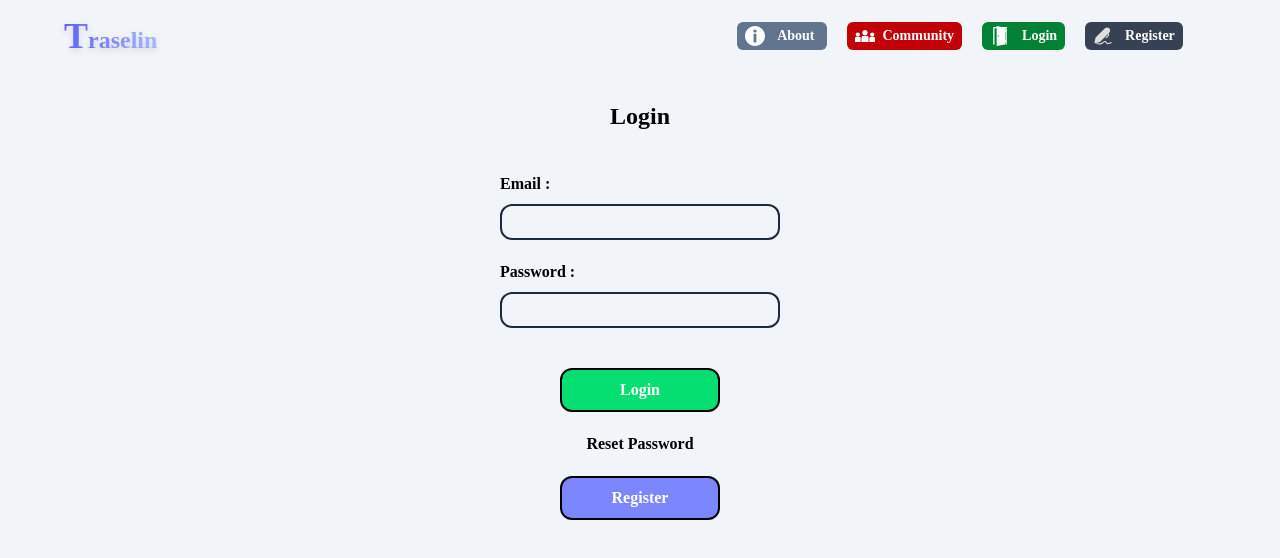
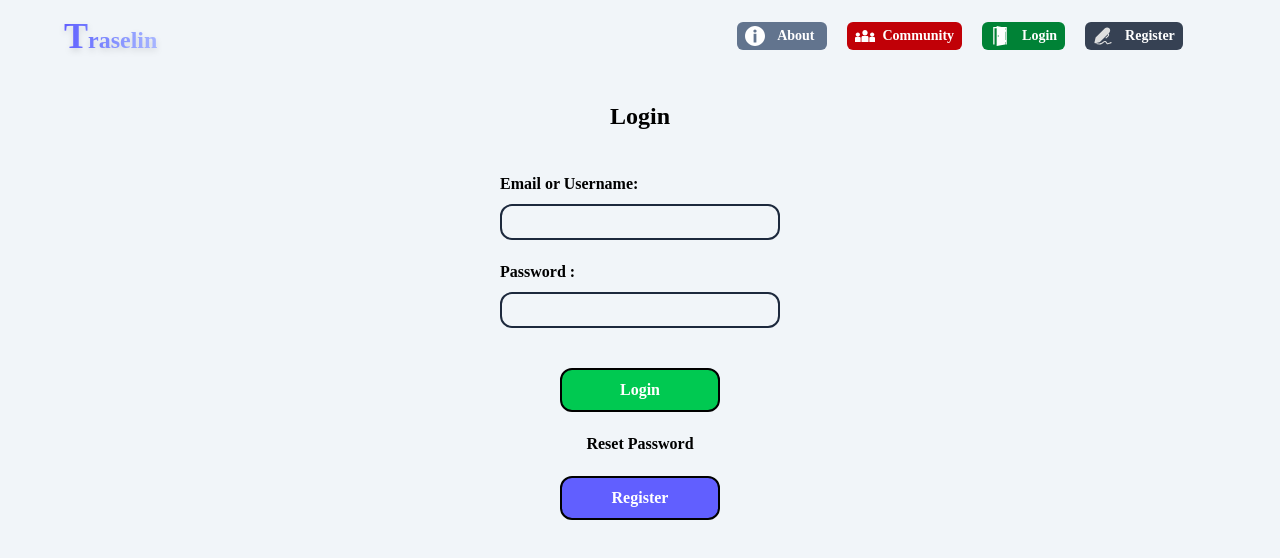
Before and after one commit to eilinseth/Traselin, a React (Vite) app in the folder front/: page /login in a window 1280 px wide. Shown: the top 558 px of the page. Built offline with nearby package versions, Linux system fonts and the light colour scheme; what webfontloader would draw is missing.

Commit message:
integrasi fitur login dengan api , tapi belum set sesi

```diff
--- a/front/src/App.tsx
+++ b/front/src/App.tsx
@@ -2,13 +2,15 @@ import './style/App.css';
 import Navbar from './components/Navbar';
 import SwitchButton from './components/SwitchButton';
 import MyRoutes from './routes';
+import { useState } from 'react';
 
 
 function App() {
+  const [isLogin,setIsLogin] = useState(false)
   return (
     <div className="w-dvw min-h-screen font-[Raleway] bg-gray-100 relative z-0 ">
-      <Navbar />
-      <MyRoutes />
+      <Navbar isLogin={isLogin}  />
+      <MyRoutes isLogin={isLogin} setLogin={() => setIsLogin(!isLogin)}/>
       <SwitchButton />
     </div>
   );
--- a/front/src/api/Login/index.ts
+++ b/front/src/api/Login/index.ts
@@ -1,16 +1,22 @@
 import axios from "axios";
 import { LoginBody } from "../../types";
 
-const Login = async(data:LoginBody):Promise<void> => {
+export const userLogin = async(data:LoginBody):Promise<void> => {
     try{
-        await axios({
+
+        const res = await axios({
             method : "POST",
             url : "http://localhost:8080/login",
-            data
+            data ,
+            headers : {
+                "Content-Type" : "application/json"
+            }
         })
-    }catch(error){
-        throw new Error(`${error}`)
+
+        return res.data
+    // eslint-disable-next-line @typescript-eslint/no-explicit-any
+    }catch(error:any){
+        console.error("Login Error ", error.response)
+        throw new Error(error.response?.data?.message)
     }
 }
-
-export default Login
--- a/front/src/api/Register/index.ts
+++ b/front/src/api/Register/index.ts
@@ -8,6 +8,7 @@ export const userRegister = async (data:UserBody):Promise<void> =>{
             url : "http://localhost:8080/register",
             data
         })
+
         return response.data
     // eslint-disable-next-line @typescript-eslint/no-explicit-any
     }catch(error:any){
--- a/front/src/api/getUsers/index.ts
+++ b/front/src/api/getUsers/index.ts
@@ -8,6 +8,7 @@ export const getUsers = async():Promise<Users> =>{
             console.log("Failed to fetch data")
             throw new Error
         }
+
         return res.data
     }catch(error){
         throw new Error(`${error}`)
--- a/front/src/components/Navbar/index.tsx
+++ b/front/src/components/Navbar/index.tsx
@@ -5,8 +5,13 @@ import Sign from '../../assets/svg/signature.svg';
 import classNames from 'classnames';
 import { useEffect, useRef, useState } from 'react';
 import { NavLink } from 'react-router-dom';
+import { FC } from 'react';
 
-export default function Navbar() {
+interface props {
+  isLogin: boolean;
+}
+
+const Navbar: FC<props> = ({ isLogin }) => {
   const [isOpen, setIsOpen] = useState(false);
   const menuRef = useRef<HTMLDivElement | null>(null);
   const navbarRef = useRef<HTMLDivElement | null>(null);
@@ -120,6 +125,14 @@ export default function Navbar() {
           <p>Login</p>
         </NavLink>
         <NavLink
+          to="/login"
+          className="hidden bg-slate-700 flex gap-3 items-center md:justify-center  md:w-fit text-white font-semibold py-1 px-2 rounded-md"
+        >
+          <img src={Login} className="w-5 h-5 invert" />
+
+          <p>Logout</p>
+        </NavLink>
+        <NavLink
           to="/register"
           className="bg-gray-700 flex gap-3 items-center md:justify-center  md:w-fit text-white font-semibold py-1 px-2 rounded-md"
         >
@@ -130,4 +143,6 @@ export default function Navbar() {
       </div>
     </nav>
   );
-}
+};
+
+export default Navbar;
--- a/front/src/pages/Login/index.tsx
+++ b/front/src/pages/Login/index.tsx
@@ -1,23 +1,75 @@
-import { NavLink } from "react-router-dom";
+import { NavLink ,useNavigate} from 'react-router-dom';
+import { useForm } from 'react-hook-form';
+import { useMutation, useQueryClient } from 'react-query';
+import { LoginBody } from '../../types';
+import {userLogin} from "../../api/Login"
 
-export default function Login (){
-    return(
+export default function Login() {
+    const {
+        register,
+        reset,
+        handleSubmit,
+        formState : {errors}
+    } = useForm<LoginBody>()
+
+    const queryClient = useQueryClient()
+    const navigate = useNavigate()
+    const mutation = useMutation(userLogin,{
+        onSuccess : () => {
+            queryClient.invalidateQueries('users')
+            reset()
+            alert("Login Success")
+            navigate("/*")
+        },
+        // eslint-disable-next-line @typescript-eslint/no-explicit-any
+        onError : (error:any) =>{
+            alert(error.message)
+        }
+    })
+
+    const onSubmit = (data:LoginBody) => {
+
+        mutation.mutate(data)
+    }
+  return (
     <div className="flex flex-col items-center w-full min-h-screen py-20 p-5 gap-10 bg-slate-100">
       <h1 className="text-2xl font-bold md:mt-5">Login</h1>
-            <form action="" className="flex flex-col justify-center items-center gap-5">
+      <form onSubmit={handleSubmit(onSubmit)}
+        className="flex flex-col justify-center items-center gap-5"
+      >
         <div className="flex flex-col gap-2 font-semibold">
-                    <label htmlFor="email">Email : </label>
-                    <input type="email" name="email" className="rounded-xl p-1 w-70 bg-slate-100 border-2 text-slate-800" />
+          <label htmlFor="email">Email or Username: </label>
+          <input {...register("userOrEmail",{required:"Input your email or username"})}
+            type="text"
+            className="rounded-xl p-1 w-70 bg-slate-100 border-2 text-slate-800"
+          />
+          {errors.userOrEmail && <p className='text-red-500'>{errors.userOrEmail.message}</p>}
         </div>
         <div className="flex flex-col gap-2 font-semibold">
           <label htmlFor="password">Password : </label>
-                    <input type="password" name="password" className="rounded-xl p-1 w-70 bg-slate-100 border-2 text-slate-800" />
+          <input {...register("password",{required:"Input your password"})}
+            type="password"
+            className="rounded-xl p-1 w-70 bg-slate-100 border-2 text-slate-800"
+          />
+          {errors.password && <p className='text-red-500'>{errors.password.message}</p>}
         </div>
-                <button className="cursor-pointer p-2 w-40 bg-green-400 mt-5 rounded-xl text-white font-bold border-2 border-black" type="submit">Login</button>
+        <button
+          className="cursor-pointer p-2 w-40 bg-green-500 mt-5 rounded-xl text-white font-bold border-2 border-black"
+          type="submit"
+        >
+          {mutation.isLoading ? "Login..." : "Login"}
+        </button>
       </form>
-            <NavLink to="/reset" className="-mt-5 font-bold">Reset Password</NavLink>
-            <NavLink to="/register" className="cursor-pointer p-2 w-40 bg-indigo-400 -mt-5 rounded-xl text-white font-bold border-2 border-black text-center" type="submit">Register</NavLink>
-
+      <NavLink to="/reset" className="-mt-5 font-bold">
+        Reset Password
+      </NavLink>
+      <NavLink
+        to="/register"
+        className="cursor-pointer p-2 w-40 bg-indigo-500 -mt-5 rounded-xl text-white font-bold border-2 border-black text-center"
+        type="submit"
+      >
+        Register
+      </NavLink>
     </div>
-    )
+  );
 }
--- a/front/src/pages/Register/index.tsx
+++ b/front/src/pages/Register/index.tsx
@@ -1,9 +1,8 @@
-import { NavLink } from "react-router-dom"
+import { NavLink,useNavigate } from "react-router-dom"
 import {useForm } from "react-hook-form"
 import { UserBody } from "../../types"
-import {getUsers} from "../../api/getUsers"
 import {userRegister} from "../../api/Register"
-import { useQuery,useMutation,useQueryClient } from "react-query"
+import { useMutation,useQueryClient } from "react-query"
 
 export default function Register (){
     const {
@@ -12,16 +11,14 @@ export default function Register (){
         reset,
         formState : {errors}
     } = useForm<UserBody>()
-
+    const navigate = useNavigate()
     const queryClient = useQueryClient()
-    // eslint-disable-next-line @typescript-eslint/no-unused-vars
-    const query = useQuery('users',getUsers)
     const mutation = useMutation(userRegister,{
         onSuccess : () =>{
             queryClient.invalidateQueries('users')
             reset()
             alert("Register Success")
-
+            navigate("/login")
         // eslint-disable-next-line @typescript-eslint/no-explicit-any
         },onError: (error:any) =>{
             alert(error.message)
--- a/front/src/routes/index.tsx
+++ b/front/src/routes/index.tsx
@@ -3,8 +3,14 @@ import Home from '../pages/Home';
 import Search from '../pages/Search';
 import Login from '../pages/Login';
 import Register from '../pages/Register';
+import React,{FC} from 'react';
 
-export default function MyRoutes() {
+interface myProps  {
+  isLogin:boolean,
+  setLogin : React.Dispatch<React.SetStateAction<boolean>>
+}
+
+const MyRoutes: FC<myProps> = ({isLogin,setLogin}) => {
   return (
     <Routes>
       <Route path="/*" element={<Home />} />
@@ -14,3 +20,5 @@ export default function MyRoutes() {
     </Routes>
   );
 }
+
+export default MyRoutes
--- a/front/src/types/index.ts
+++ b/front/src/types/index.ts
@@ -20,6 +20,6 @@ export interface UserBody {
 }
 
 export interface LoginBody {
-    userOrEMail : string,
+    userOrEmail : string,
     password : string
 }
```
Also changed, not shown: 1 other file (tests, documents, lock files or other folders). Lines whose indentation alone changed are shown as unchanged.
